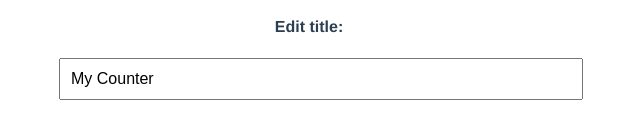
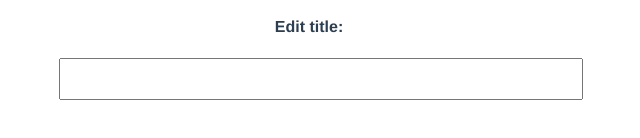
Before and after one commit to sspinit88/vue3-Composition-api-pina-firebase9-course, a Vue app: page / in a window 1280 px wide. Shown: the part 368-506 px from the top of the page, without its empty margins (331-971 px from the left). Built offline with nearby package versions, Linux system fonts and the light colour scheme.

Commit message:
Added counter functionality and title editing feature to HelloWorld.vue via reactive()

```diff
--- a/src/components/HelloWorld.vue
+++ b/src/components/HelloWorld.vue
@@ -20,7 +20,7 @@
     <div class="edit">
       <h4 class="edit-title">Edit title:</h4>
       <div class="edit__input-text">
-        <input v-model="counterData.title"
+        <input @input="writeTitle"
                type="text"
                class="input-text">
       </div>
@@ -37,9 +37,10 @@ const counterData = reactive({
   title: 'My Counter',
 });
 
-
 const increment = () => counterData.count++;
 const decrement = () => counterData.count--;
+const writeTitle = (e) => counterData.title = e.target.value;
+
 </script>
 
 <style scoped>
```
